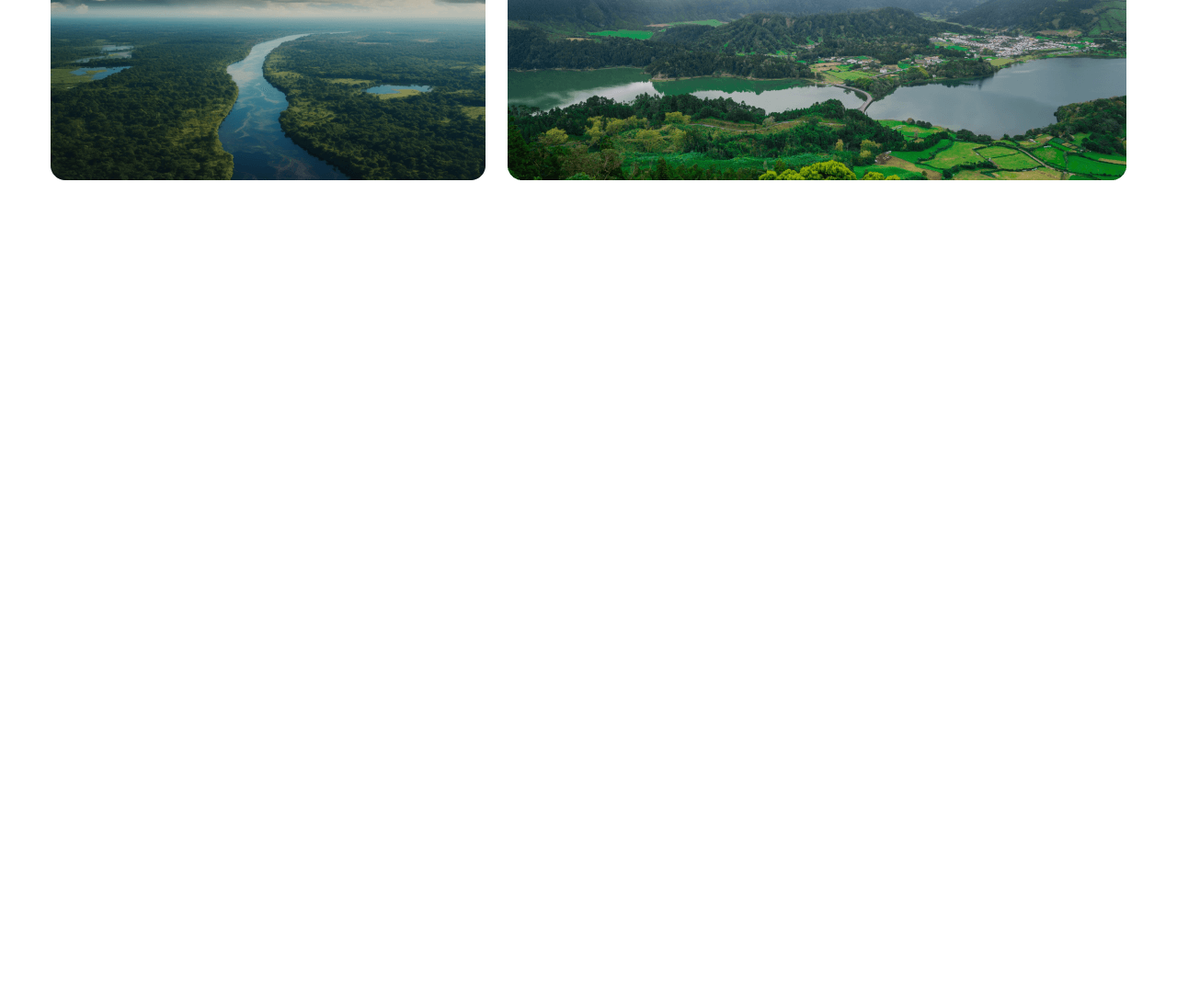
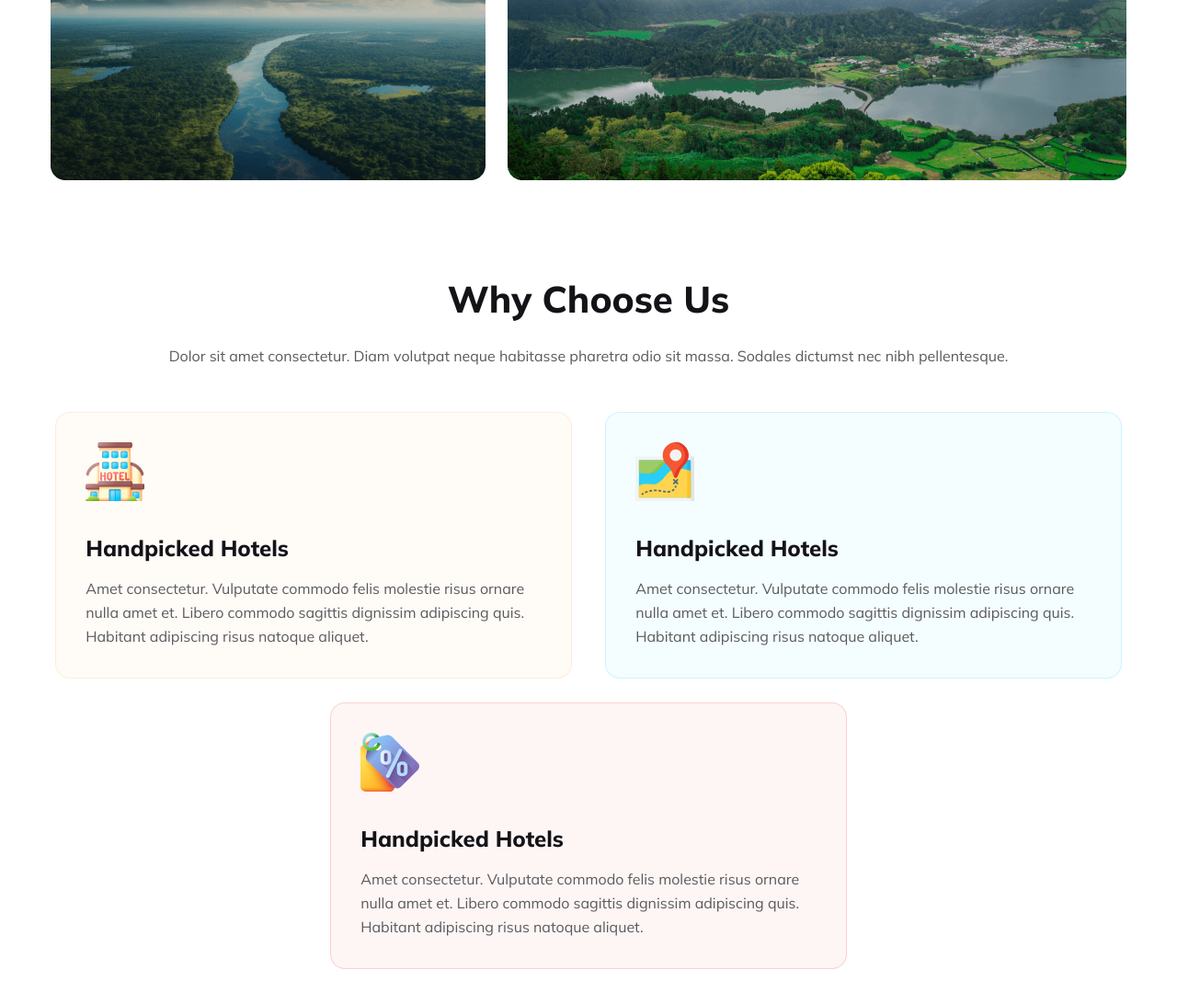
Before and after one commit to DurjoyHossain1/Hero-Travel, a plain HTML site: page index.html in a window 1280 px wide. Shown: the part 2130-3222 px from the top of the page at 92% size. Before the commit the page ends 2430 px from the top, so only its background shows below. Drawn offline with Linux system fonts and the light colour scheme.

Commit message:
Chose us section Degine done

```diff
--- a/css/style.css
+++ b/css/style.css
@@ -1,18 +1,17 @@
-@import url('https://fonts.googleapis.com/css2?family=Mulish:ital,wght@0,200..1000;1,200..1000&display=swap');
-*{
+@import url("https://fonts.googleapis.com/css2?family=Mulish:ital,wght@0,200..1000;1,200..1000&display=swap");
+* {
   margin: 0%;
   padding: 0%;
   box-sizing: border-box;
   font-family: "Mulish", sans-serif;
 }
 /* Main Degine */
-main{
-
+main {
 }
-main section{
+main section {
   margin-top: 100px;
 }
-.Your-Travel{
+.Your-Travel {
   background-image: url(../Images/Group\ 13\ \(1\)\ \(1\).png);
   background-repeat: no-repeat;
   background-size: cover;
@@ -25,40 +24,44 @@ main section{
   margin-top: 146px;
   margin: auto;
 }
-.Your-Travel::before{
-    content: '';
+.Your-Travel::before {
+  content: "";
   position: absolute;
   width: 100%;
   height: 100%;
   border-radius: 16px;
-    background: linear-gradient(180deg, rgba(19, 19, 24, 0.80) 0%, rgba(19, 19, 24, 0.00) 100%);
+  background: linear-gradient(
+    180deg,
+    rgba(19, 19, 24, 0.8) 0%,
+    rgba(19, 19, 24, 0) 100%
+  );
   top: 0;
   left: 0;
 }
-.Your-Travel-Text{
+.Your-Travel-Text {
   position: relative;
   color: #fff;
   text-align: center;
   margin-bottom: 64px;
 }
-.Your-Travel-Text h1{
+.Your-Travel-Text h1 {
   font-size: 4rem;
   margin-bottom: 24px;
 }
-.Your-Travel-Text p{
+.Your-Travel-Text p {
 }
-.Drop-Down{
+.Drop-Down {
   position: relative;
   display: inline-flex;
   padding: 16px;
   align-items: flex-start;
   gap: 24px;
   border-radius: 8px;
-    background: rgba(255, 255, 255, 0.30);
+  background: rgba(255, 255, 255, 0.3);
   min-height: 84px;
   max-width: 800px;
 }
-.Drop-Down input{
+.Drop-Down input {
   border: none;
   padding: 16px;
   border-radius: 8px;
@@ -66,69 +69,99 @@ margin-bottom: 24px;
   max-width: 174px;
   min-height: 52px;
 }
- .Where-Go{
+.Where-Go {
   margin: auto;
 }
-.Find-Now{
-
-    background: #FF5400;
+.Find-Now {
+  background: #ff5400;
 }
-.Find-Now::placeholder{
+.Find-Now::placeholder {
   color: #fff;
   text-align: center;
 }
 
 /* Tour Container */
-.Tour-Container{
+.Tour-Container {
   max-width: 1170px;
   margin: 100px auto;
   display: flex;
 }
-.Tour-Container-Text{
+.Tour-Container-Text {
   width: 50%;
   padding-right: 50px;
 }
-.Tour-Container-Text h1{
+.Tour-Container-Text h1 {
   color: #131318;
   font-weight: 800;
   font-size: 2.5rem;
   margin-bottom: 24px;
 }
-.Tour-Container-Text p{
+.Tour-Container-Text p {
   margin-bottom: 24px;
 }
-.Tour-Container-Text li{
+.Tour-Container-Text li {
   margin-bottom: 15px;
 }
-.Tour-Container-Text p:nth-last-child(2){
+.Tour-Container-Text p:nth-last-child(2) {
   margin-bottom: 46px;
   margin-top: 26px;
 }
-.Tour-Container-Text button{
+.Tour-Container-Text button {
   border: none;
   padding: 14px 30px;
   border-radius: 8px;
-background: #FF5400;
-color: #FFF;
+  background: #ff5400;
+  color: #fff;
   text-align: center;
   font-size: 20px;
   font-weight: 800;
 }
-.Tour-Container-Images{
+.Tour-Container-Images {
   width: 50%;
 }
-.Tour-Container-Images img{
+.Tour-Container-Images img {
   max-width: 90vw;
-
 }
 /*Your Destination Part Degine */
-.Your-Destination{
-
+.Your-Destination {
   max-width: 1170px;
 
   margin: 100px auto;
 }
-.Your-Destination h2{
+.Your-Destination h2 {
+  text-align: center;
+
+  font-size: 2.5rem;
+
+  font-weight: 800;
+
+  margin-bottom: 24px;
+}
+.Your-Destination p {
+  color: rgba(19, 19, 24, 0.7);
+
+  text-align: center;
+
+  font-size: 1rem;
+
+  line-height: 26px; /* 162.5% */
+
+  padding: 0px 250px;
+}
+.Your-Destination-Image {
+  display: flex;
+  align-items: center;
+  justify-content: space-between;
+  flex-wrap: wrap;
+  margin-top: 48px;
+}
+/* Why Chose Us Degine */
+.Choose-Us {
+  max-width: 1170px;
+  margin: 100px auto;
+}
+.Choose-Us h1 {
+  color: #131318;
 
   text-align: center;
 
@@ -138,61 +171,95 @@ font-weight: 800;
 
   margin-bottom: 24px;
 }
-.Your-Destination p{
-
-color: rgba(19, 19, 24, 0.70);
-
+.Choose-Us p {
+  color: rgba(19, 19, 24, 0.7);
   text-align: center;
-
   font-size: 1rem;
-
   line-height: 26px; /* 162.5% */
-
-padding: 0px 250px;
 }
-.Your-Destination-Image{
+.Card-Container {
   display: flex;
+  justify-content: space-around;
   align-items: center;
-    justify-content: space-between;
   flex-wrap: wrap;
   margin-top: 48px;
+  gap: 26px;
 }
-.Maldivs{}
+.Card {
+  width: 48%;
+  padding: 32px;
+  border-radius: 16px;
+  border: 1px solid rgba(251, 181, 99, 0.2);
+  background: rgba(251, 181, 99, 0.05);
+}
+.Card h3 {
+  margin-top: 32px;
 
-@media screen and (max-width:600px) {
-    main{
+  margin-bottom: 16px;
+
+  color: #131318;
+
+  font-size: 1.5rem;
+
+  font-weight: 800;
+}
+.Card p {
+  text-align: start;
+
+  color: #5a5a5d;
+
+  /* 162.5% */
+}
+.Card1 {
+  border-radius: 16px;
+  border: 1px solid rgba(41, 206, 246, 0.2);
+  background: rgba(41, 206, 246, 0.05);
+}
+.Card2 {
+  border-radius: 16px;
+  border: 1px solid rgba(233, 68, 68, 0.2);
+  background: rgba(233, 68, 68, 0.05);
+}
+@media screen and (max-width: 600px) {
+  main {
     padding: 24px;
   }
-    .Your-Travel{
+  .Your-Travel {
     padding: 75px 32px;
   }
-    .Drop-Down{
+  .Drop-Down {
     display: flex;
     flex-direction: column;
     gap: 16px;
   }
-    .Tour-Container,.Your-Destination-Image{
+  .Tour-Container,
+  .Your-Destination-Image,
+  .Card-Container {
     flex-direction: column;
     gap: 16px;
   }
-    .Tour-Container-Text, .Tour-Container-Images{
+  .Tour-Container-Text,
+  .Tour-Container-Images {
     width: 100%;
   }
-    .Tour-Container-Text{
+  .Tour-Container-Text {
     padding: 0;
     margin-bottom: 24px;
   }
-    .Your-Destination p{
+  .Your-Destination p {
     padding: 0%;
   }
-   .Maldivs{
+  .Maldivs {
     width: 90vw;
     height: 176px;
   }
-   .Maldivs img{
+  .Maldivs img {
     width: 100%;
     height: 100%;
     object-fit: cover;
     border-radius: 8px;
   }
+  .Card{
+    width: 100%;
   }
+}
--- a/index.html
+++ b/index.html
@@ -75,6 +75,28 @@
                 </div>
             </div>
         </section>
+        <section class="Choose-Us">
+            <h1>Why Choose Us</h1>
+            <p>Dolor sit amet consectetur. Diam volutpat neque habitasse pharetra odio sit massa. Sodales dictumst nec nibh pellentesque.</p>
+            <div class="Card-Container">
+                <div class="Card">
+                    <img src="Images/hotel 1.svg" alt="">
+                    <h3>Handpicked Hotels</h3>
+                    <p>Amet consectetur. Vulputate commodo felis molestie risus  ornare nulla amet et. Libero commodo sagittis dignissim adipiscing quis. Habitant adipiscing risus natoque aliquet. </p>
+                </div>
+                <div class="Card Card1">
+                    <img src="Images/map 1.svg" alt="">
+                    <h3>Handpicked Hotels</h3>
+                    <p>Amet consectetur. Vulputate commodo felis molestie risus  ornare nulla amet et. Libero commodo sagittis dignissim adipiscing quis. Habitant adipiscing risus natoque aliquet. </p>
+                </div>
+                <div class="Card Card2">
+                    <img src="Images/price-tag 1.svg" alt="">
+                    <h3>Handpicked Hotels</h3>
+                    <p>Amet consectetur. Vulputate commodo felis molestie risus  ornare nulla amet et. Libero commodo sagittis dignissim adipiscing quis. Habitant adipiscing risus natoque aliquet. </p>
+                </div>
+
+            </div>
+        </section>
     </main>
 </body>
 </html>
```
Also changed, not shown: Images/hotel 1.svg (added), Images/map 1.svg (added), Images/price-tag 1.svg (added). Lines whose indentation alone changed are shown as unchanged.
